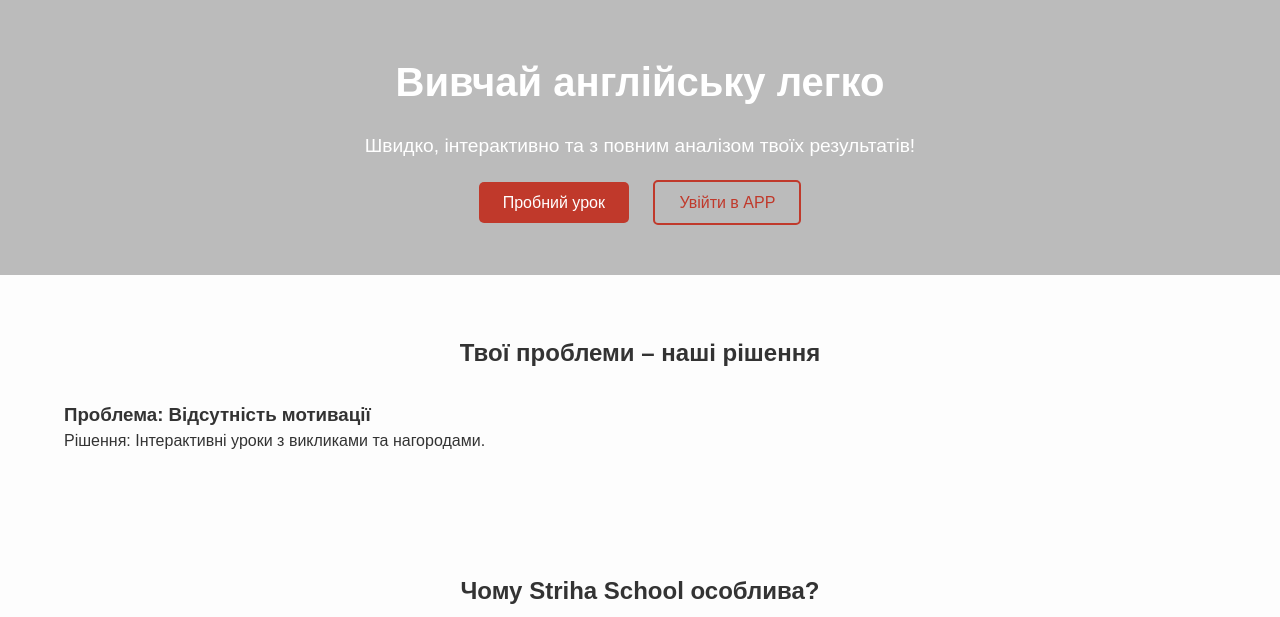
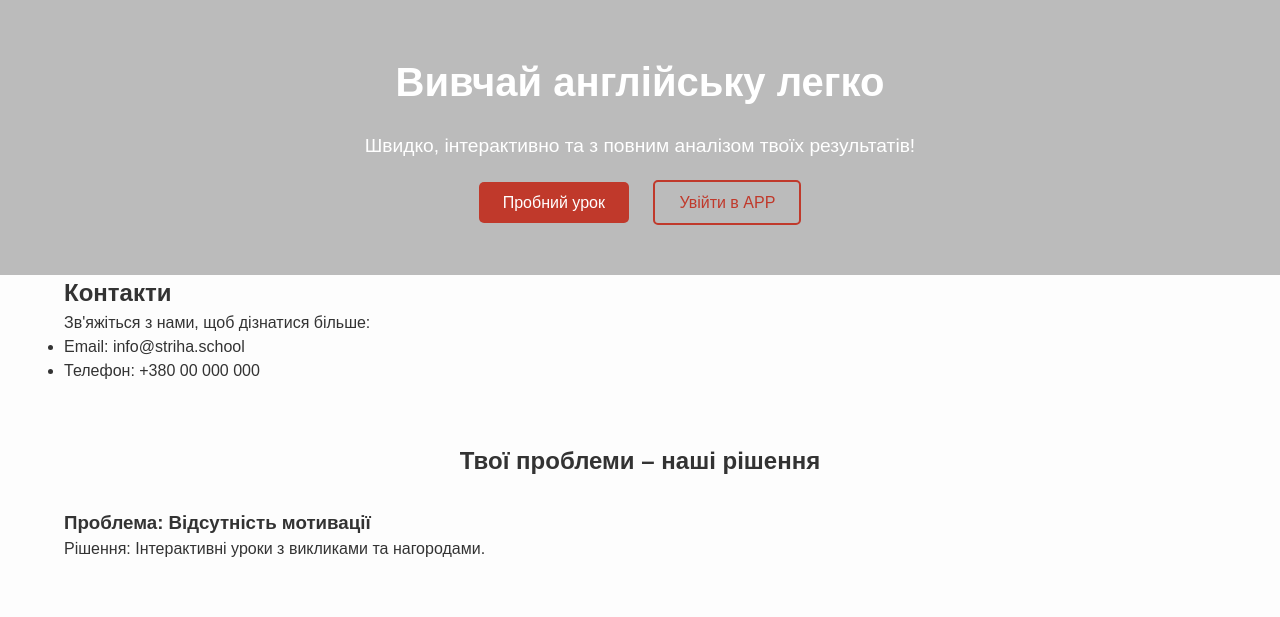
Before and after one commit to strihaschool/striha-site, a plain HTML site: page index.html in a window 1280 px wide. Shown: the part 60-677 px from the top of the page. Drawn offline with nearby package versions, Linux system fonts and the light colour scheme.

Commit message:
Update index.html

```diff
--- a/index.html
+++ b/index.html
@@ -55,6 +55,19 @@
       </div>
     </div>
   </section>
+
+  <!-- [3] Contacts (новий блок) -->
+<section id="contacts" class="contacts">
+  <div class="container">
+    <h2>Контакти</h2>
+    <p>Зв'яжіться з нами, щоб дізнатися більше:</p>
+    <ul>
+      <li>Email: info@striha.school</li>
+      <li>Телефон: +380 00 000 000</li>
+      <!-- Додаткові контактні дані -->
+    </ul>
+  </div>
+</section>
 
   <!-- [3] Pain-Solution блок -->
   <section id="pain-solution" class="pain-solution">
```
